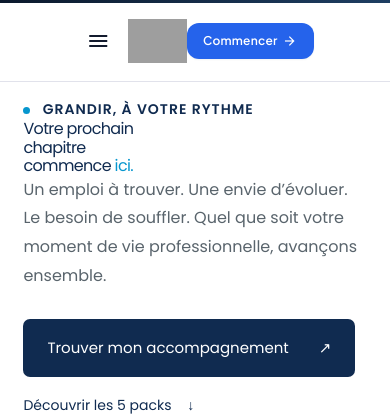
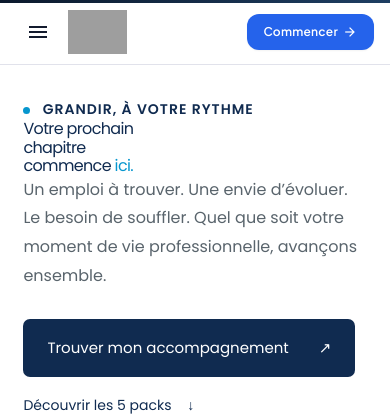
Before and after one commit to prince662006-oK/nexraiz_phase, a PHP site: page / in a window 390 px wide. Shown: the top 420 px of the page. Run offline with PHP 8.4, Linux system fonts and the light colour scheme; data that the repository does not hold is empty; some libraries are stand-ins or nearby versions; grey boxes are pictures that could not be loaded.

Commit message:
Corrige le header casse sur la page d accueil : supprime les anciennes regles CSS header/nav par balise
Ces regles (header{...}, nav{...}, nav a:hover{...}, et leurs variantes dans les media queries) dataient de l ancien header maison. Comme elles ciblaient les balises <header>/<nav> et non des classes, elles continuaient de s appliquer malgre elles au nouveau header partage render_top_header() (qui utilise aussi des balises header/nav), ecrasant son display flex/justify-between et cassant la mise en page (items tasses, chevauchement du bouton Commencer). Les classes .brand/.btn restent inchangees, toujours utilisees par le footer et les CTA du corps de page.

Co-Authored-By: Claude Sonnet 5 <noreply@anthropic.com>

```diff
--- a/marquete/style.css
+++ b/marquete/style.css
@@ -42,16 +42,6 @@ button:focus-visible,a:focus-visible,summary:focus-visible {
     outline-offset: 5px
 }
 
-header {
-    height: 104px;
-    display: flex;
-    align-items: center;
-    justify-content: space-between;
-    padding: 0 6%;
-    border-bottom: 1px solid #d7e1ec;
-    gap: 25px
-}
-
 .brand {
     font-size: 33px;
     letter-spacing: -1.5px;
@@ -71,15 +61,6 @@ header {
     font-weight: 500
 }
 
-nav {
-    display: flex;
-    gap: 30px;
-    font-size: 14px
-}
-
-nav a:hover {
-    color: #102B50
-}
 
 .btn {
     display: inline-flex;
@@ -634,18 +615,6 @@ dialog li {
 }
 
 @media(max-width: 1000px) {
-    nav {
-        gap:15px
-    }
-
-    header {
-        padding: 0 4%
-    }
-
-    nav a {
-        font-size: 12px
-    }
-
     .hero {
         padding-left: 4%;
         padding-right: 4%
@@ -685,16 +654,8 @@ dialog li {
 }
 
 @media(max-width: 650px) {
-    header {
-        height:82px
-    }
-
     .brand {
         font-size: 28px
-    }
-
-    nav {
-        display: none
     }
 
     .btn.small {
```
